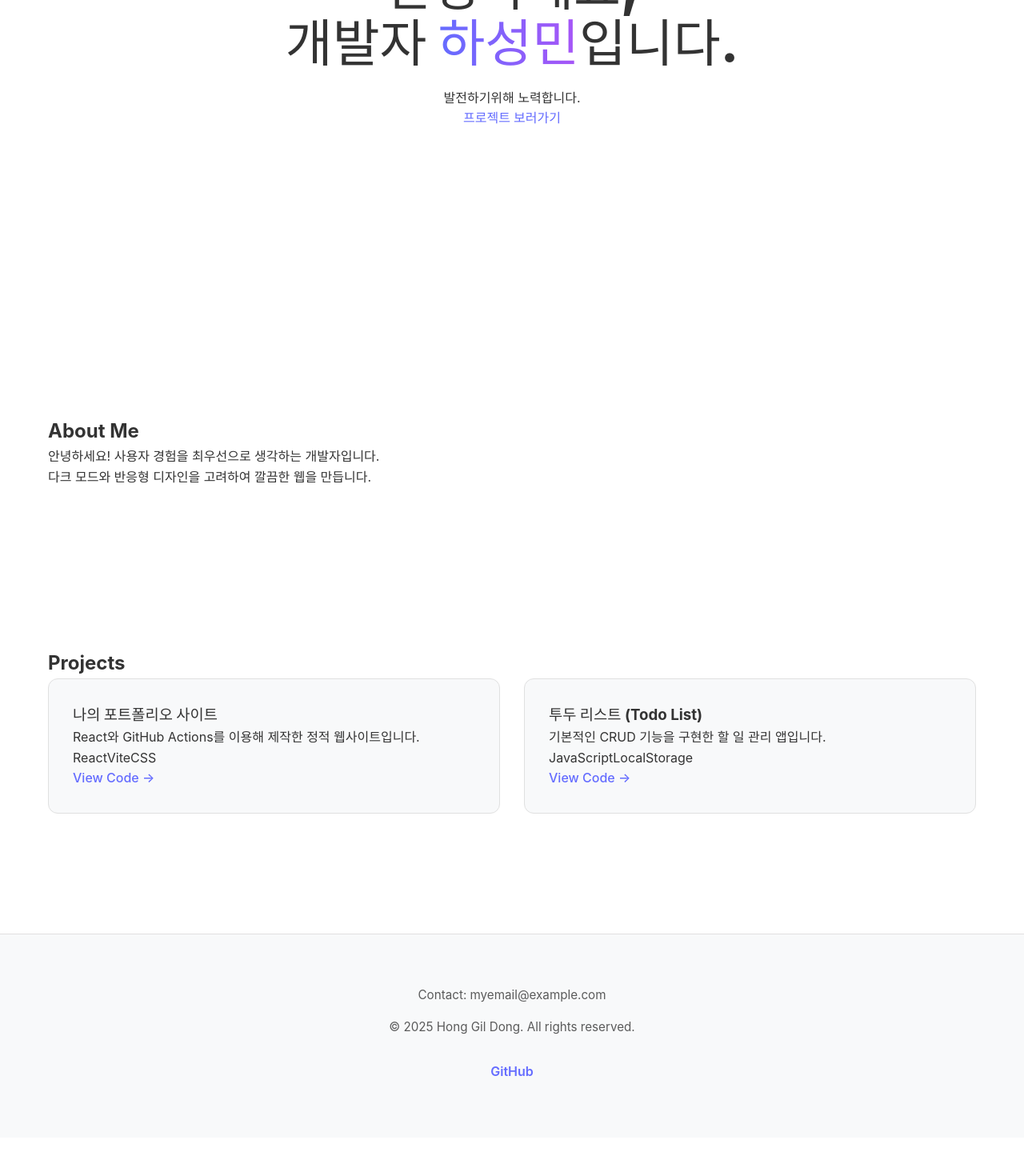
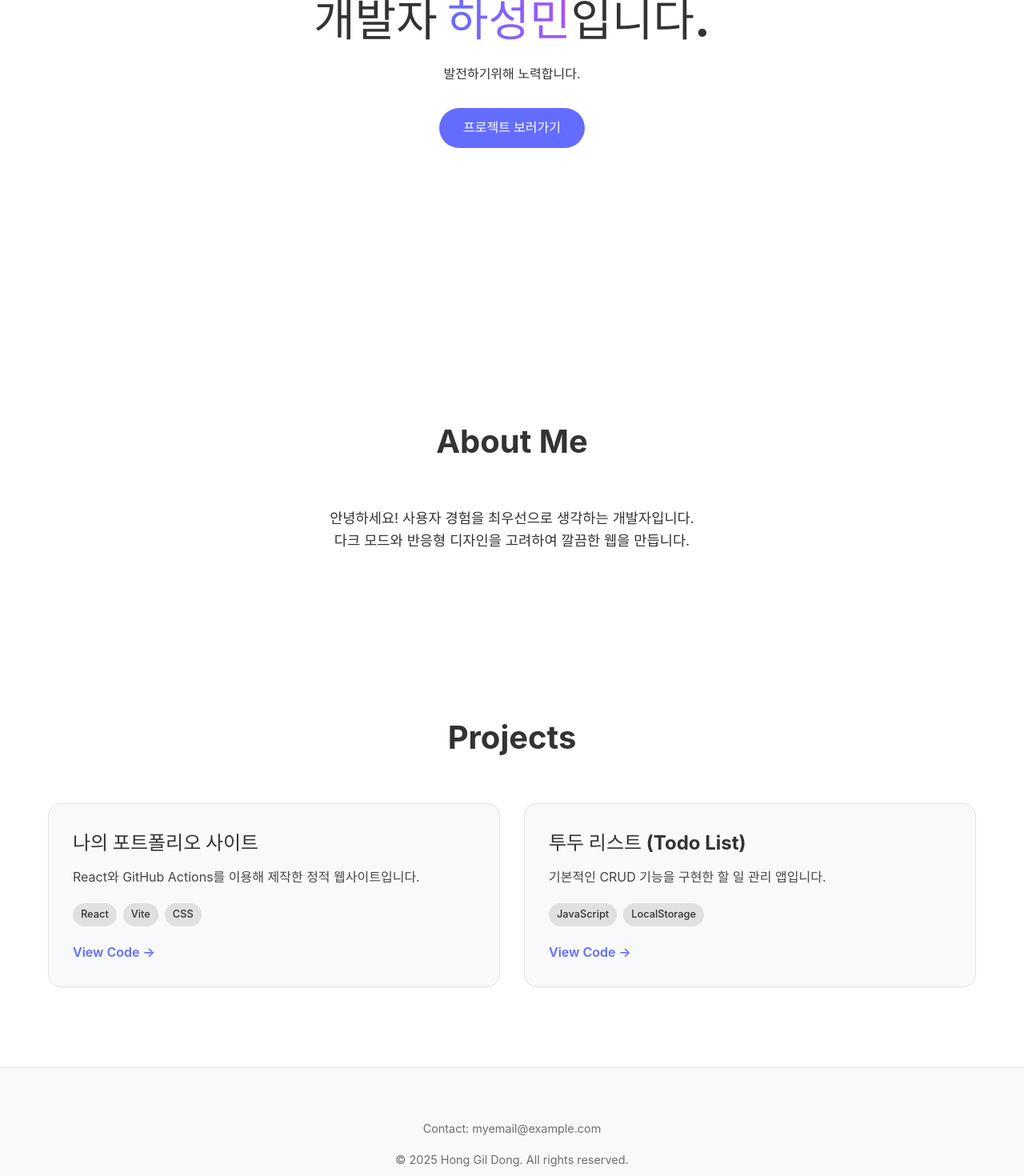
Before and after one commit to hsm9411/blog, a React (Vite) app: page / in a window 1280 px wide. Shown: the part 380-1850 px from the top of the page at 80% size. Before the commit the page ends 1802 px from the top, so only its background shows below. Built offline with nearby package versions, Linux system fonts and the light colour scheme.

Commit message:
fix: lint검사 후 deploy수행하게 deploy.yml변경, css빠진부분 적용

```diff
--- a/src/App.css
+++ b/src/App.css
@@ -3,9 +3,11 @@
   --bg-color: #ffffff;
   --text-color: #333333;
   --primary-color: #646cff;
+  --secondary-color: #a855f7;
   --card-bg: #f8f9fa;
   --border-color: #e0e0e0;
   --navbar-bg: rgba(255, 255, 255, 0.9);
+  --button-text: #ffffff;
 }
 
 @media (prefers-color-scheme: dark) {
@@ -13,51 +15,59 @@
     --bg-color: #121212;
     --text-color: #f0f0f0;
     --primary-color: #8ab4f8;
+    --secondary-color: #c084fc;
     --card-bg: #1e1e1e;
     --border-color: #333;
     --navbar-bg: rgba(18, 18, 18, 0.9);
+    --button-text: #121212;
   }
 }
 
-/* --- 초기화 및 전체 레이아웃 잡기 --- */
+/* --- 초기화 --- */
 * {
   box-sizing: border-box;
   margin: 0;
   padding: 0;
 }
 
-html, body {
-  width: 100%;
-  overflow-x: hidden; /* 가로 스크롤 방지 */
+html {
+  scroll-behavior: smooth; /* 스크롤 부드럽게 이동 */
 }
 
 body {
-  font-family: 'Inter', sans-serif;
+  font-family: 'Inter', system-ui, -apple-system, sans-serif;
   background-color: var(--bg-color);
   color: var(--text-color);
   line-height: 1.6;
+  width: 100%;
+  overflow-x: hidden;
 }
 
-/* ★★★ 여기가 핵심입니다 ★★★ */
-/* 리액트 최상위 태그가 화면을 꽉 채우게 설정 */
 #root {
   width: 100%;
   min-height: 100vh;
-  margin: 0;
-  padding: 0;
-  /* text-align: center; <-- 이 속성이 있으면 왼쪽 쏠림의 원인이 됨 (제거) */
+  display: flex;
+  flex-direction: column;
 }
 
-/* --- 중앙 정렬을 위한 컨테이너 --- */
-/* 내용은 1200px까지만 늘어나고, 화면 가운데에 위치함 */
+a {
+  text-decoration: none;
+  color: inherit;
+}
+
+ul {
+  list-style: none;
+}
+
+/* --- 공통 컨테이너 --- */
 .container {
   max-width: 1200px;
-  width: 100%;       /* 모바일에서도 꽉 차게 */
-  margin: 0 auto;    /* 좌우 여백 자동 (가운데 정렬) */
-  padding: 0 20px;   /* 양옆에 살짝 여백 */
+  width: 100%;
+  margin: 0 auto;
+  padding: 0 20px;
 }
 
-/* --- Navbar 스타일 --- */
+/* --- Navbar --- */
 .navbar {
   position: fixed;
   top: 0;
@@ -65,17 +75,14 @@ body {
   width: 100%;
   height: 70px;
   background-color: var(--navbar-bg);
-  backdrop-filter: blur(5px);
+  backdrop-filter: blur(10px);
   border-bottom: 1px solid var(--border-color);
   z-index: 1000;
-
-  /* Navbar 안의 내용물 정렬 */
   display: flex;
-  justify-content: center; /* Navbar 자체 내용을 가운데로 */
+  justify-content: center;
 }
 
 .navbar-container {
-  /* Navbar 내부도 컨테이너 규칙 적용 */
   width: 100%;
   max-width: 1200px;
   height: 100%;
@@ -85,16 +92,26 @@ body {
   padding: 0 20px;
 }
 
+.navbar-logo {
+  font-size: 1.5rem;
+  font-weight: 700;
+  color: var(--primary-color);
+}
+
 .navbar-links {
   display: flex;
   gap: 30px;
-  list-style: none;
 }
 
-/* --- Hero 섹션 (대문) --- */
+.navbar-links a:hover {
+  color: var(--primary-color);
+  transition: color 0.3s;
+}
+
+/* --- Hero Section --- */
 .hero-section {
-  width: 100%; /* 화면 꽉 차게 */
-  height: 100vh;
+  width: 100%;
+  min-height: 100vh;
   display: flex;
   align-items: center;
   justify-content: center;
@@ -103,110 +120,165 @@ body {
 }
 
 .hero-content h1 {
-  font-size: 4rem; /* 데스크탑에서 글씨 크게 */
+  font-size: 3.5rem;
   font-weight: 800;
   margin-bottom: 20px;
+  line-height: 1.2;
 }
 
-/* --- 강조 텍스트 스타일 (이름 부분) --- */
 .highlight {
-  /* 1. 폰트 굵기: 가장 중요! */
-  font-weight: 900; /* 아주 굵게 */
-
-  /* 2. 그라데이션 텍스트 효과 */
-  /* 파란색(#646cff)에서 보라색(#a855f7)으로 변하는 그라데이션 */
-  background: linear-gradient(90deg, #646cff 0%, #a855f7 100%);
-
-  /* 3. 배경을 글자 모양대로 잘라내기 (표준 + 크롬/사파리 호환) */
+  background: linear-gradient(90deg, var(--primary-color) 0%, var(--secondary-color) 100%);
   background-clip: text;
   -webkit-background-clip: text;
-
-  /* 4. 글자색 투명화 (그래야 뒤쪽의 배경 그라데이션이 보임) */
   color: transparent;
-  -webkit-text-fill-color: transparent;
-
-  /* 5. (선택사항) 살짝 키우거나 간격 조정 */
   display: inline-block;
 }
 
-/* --- 섹션 공통 --- */
-.section-wrapper {
-  width: 100%;
-  padding: 100px 0;
-  display: flex;
-  justify-content: center; /* 섹션 내부 컨테이너 가운데 정렬 */
+/* 버튼 스타일 (Hero) */
+.cta-button {
+  display: inline-block;
+  margin-top: 30px;
+  padding: 12px 30px;
+  background-color: var(--primary-color);
+  color: var(--button-text);
+  border-radius: 50px;
+  font-weight: 600;
+  transition: transform 0.2s, opacity 0.2s;
 }
 
-/* --- 프로젝트 그리드 --- */
+.cta-button:hover {
+  transform: translateY(-3px);
+  opacity: 0.9;
+}
+
+/* --- Sections Common --- */
+.section-wrapper {
+  padding: 100px 0;
+}
+
+.section-wrapper h2 {
+  font-size: 2.5rem;
+  text-align: center;
+  margin-bottom: 50px;
+}
+
+/* --- About Section --- */
+.about-content {
+  display: flex;
+  justify-content: center;
+  text-align: center;
+}
+
+.text-box p {
+  font-size: 1.1rem;
+  max-width: 700px;
+  margin: 0 auto;
+}
+
+/* --- Projects Section --- */
 .project-grid {
   display: grid;
-  /* 화면이 넓으면 3개, 좁으면 2개, 더 좁으면 1개씩 자동 배치 */
-  grid-template-columns: repeat(auto-fit, minmax(320px, 1fr));
+  grid-template-columns: repeat(auto-fit, minmax(300px, 1fr));
   gap: 30px;
-  width: 100%;
 }
 
 .project-card {
   background-color: var(--card-bg);
   padding: 30px;
-  border-radius: 12px;
+  border-radius: 16px;
   border: 1px solid var(--border-color);
-  transition: transform 0.2s;
+  transition: transform 0.3s ease, box-shadow 0.3s ease;
+  display: flex;
+  flex-direction: column;
+  justify-content: space-between;
 }
 
 .project-card:hover {
   transform: translateY(-5px);
+  box-shadow: 0 10px 20px rgba(0,0,0,0.1);
 }
 
-/* --- Footer 스타일 (App.css 맨 아래에 추가/수정) --- */
-
-.footer {
-  /* 1. 배치 및 크기 */
-  width: 100%;
-  padding: 4rem 20px; /* 위아래 여백 넉넉하게, 좌우 여백 확보 */
-  margin-top: 50px;   /* 위 콘텐츠와 간격 띄우기 */
-
-  /* 2. 중앙 정렬의 핵심 (Flexbox 사용) */
-  display: flex;
-  flex-direction: column; /* 세로로 쌓기 */
-  align-items: center;    /* 가로축 가운데 정렬 */
-  justify-content: center;
-  text-align: center;     /* 텍스트 자체도 가운데 정렬 */
-  gap: 1rem;              /* 요소(p, div) 사이 간격 */
-
-  /* 3. 디자인 (다크모드 변수 적용) */
-  background-color: var(--card-bg);      /* 카드와 같은 배경색 */
-  border-top: 1px solid var(--border-color); /* 위쪽에 얇은 구분선 */
+.project-card h3 {
+  margin-bottom: 10px;
+  font-size: 1.5rem;
 }
 
-/* 텍스트 스타일 */
-.footer p {
+.project-card p {
+  font-size: 1rem;
   color: var(--text-color);
-  font-size: 0.95rem;
-  opacity: 0.8; /* 약간 흐리게 해서 덜 튀게 */
-  margin: 0;
+  opacity: 0.9;
+  margin-bottom: 20px;
 }
 
-/* 소셜 링크 감싸는 박스 */
+/* 기술 스택 뱃지 스타일 */
+.tech-stack {
+  display: flex;
+  flex-wrap: wrap;
+  gap: 8px;
+  margin-bottom: 20px;
+}
+
+.tech-badge {
+  font-size: 0.8rem;
+  padding: 4px 10px;
+  background-color: var(--border-color);
+  border-radius: 20px;
+  font-weight: 500;
+}
+
+.project-link {
+  color: var(--primary-color);
+  font-weight: 600;
+  margin-top: auto; /* 카드 하단으로 밀기 */
+  display: inline-block;
+}
+
+.project-link:hover {
+  text-decoration: underline;
+}
+
+/* --- Footer --- */
+.footer {
+  width: 100%;
+  padding: 4rem 20px;
+  background-color: var(--card-bg);
+  border-top: 1px solid var(--border-color);
+  display: flex;
+  flex-direction: column;
+  align-items: center;
+  gap: 1rem;
+  text-align: center;
+  margin-top: auto; /* 화면이 짧아도 바닥에 붙게 */
+}
+
+.footer p {
+  opacity: 0.7;
+  font-size: 0.9rem;
+}
+
 .social-links {
   display: flex;
-  gap: 20px;      /* 링크 사이 간격 */
+  gap: 20px;
   margin-top: 10px;
 }
 
-/* 링크(GitHub 등) 스타일 */
 .social-links a {
-  color: var(--primary-color); /* 포인트 색상 사용 */
+  color: var(--primary-color);
   font-weight: 600;
-  font-size: 1rem;
-  transition: all 0.2s ease;
-  padding: 5px 10px;
-  border-radius: 5px;
+  transition: transform 0.2s;
 }
 
-/* 마우스 올렸을 때 효과 */
 .social-links a:hover {
-  background-color: var(--border-color); /* 살짝 배경 깔리면서 */
-  text-decoration: none;
-  transform: translateY(-2px); /* 살짝 위로 뜸 */
+  transform: translateY(-3px);
 }
+
+/* --- 반응형 (모바일) --- */
+@media (max-width: 768px) {
+  .hero-content h1 {
+    font-size: 2.5rem;
+  }
+
+  .navbar-links {
+    display: none; /* 모바일 메뉴 구현이 없다면 일단 숨김 처리하거나 작게 수정 */
+  }
+}
--- a/src/components/Footer.jsx
+++ b/src/components/Footer.jsx
@@ -6,8 +6,8 @@ function Footer() {
       <p>Contact: myemail@example.com</p>
       <p>© 2025 Hong Gil Dong. All rights reserved.</p>
       <div className="social-links">
-        <a href="https://github.com/hsm9411" target="_blank">GitHub</a>
-        {/* 블로그 주소 등 추가 */}
+        {/* rel 속성 추가됨 */}
+        <a href="https://github.com/hsm9411" target="_blank" rel="noopener noreferrer">GitHub</a>
       </div>
     </footer>
   );
--- a/src/components/Projects.jsx
+++ b/src/components/Projects.jsx
@@ -13,9 +13,8 @@ const projects = [
     title: "투두 리스트 (Todo List)",
     description: "기본적인 CRUD 기능을 구현한 할 일 관리 앱입니다.",
     tech: ["JavaScript", "LocalStorage"],
-    link: "#" // 나중에 링크 채워넣기
+    link: "#"
   },
-  // 여기에 프로젝트를 계속 추가하면 됩니다.
 ];
 
 function Projects() {
@@ -33,7 +32,8 @@ function Projects() {
                   <span key={index} className="tech-badge">{t}</span>
                 ))}
               </div>
-              <a href={project.link} target="_blank" className="project-link">
+              {/* rel 속성 추가됨 */}
+              <a href={project.link} target="_blank" rel="noopener noreferrer" className="project-link">
                 View Code →
               </a>
             </div>
```
